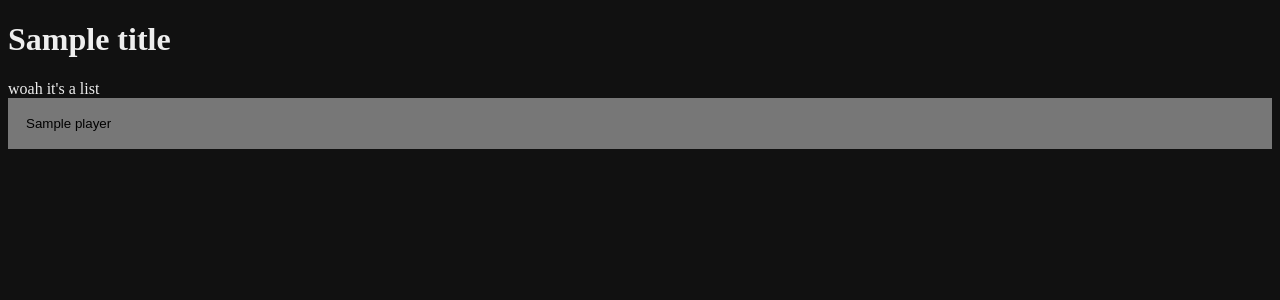
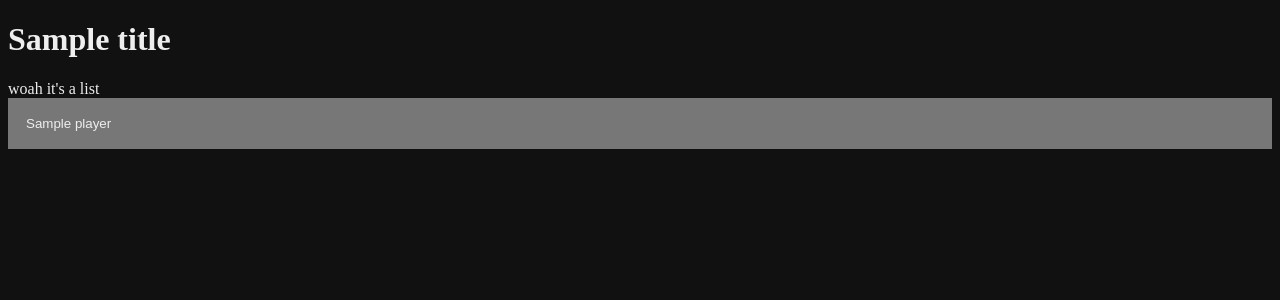
Before and after one commit to SayaDuck/MnSRank, a Python web app: template templates/index.html in a window 1280 px wide. Shown: the top 300 px of the page. Run offline with Jinja, Linux system fonts and the light colour scheme; the template is opened without the code that fills it: most values are stand-ins (such as "Sample title", 1, 10 or a date in 2020).

Commit message:
text color fixed

```diff
--- a/static/css/style.css
+++ b/static/css/style.css
@@ -27,4 +27,8 @@ body {
     max-height: 0;
     overflow: hidden;
     transition: max-height 0.2s ease-out;
-  }
+}
+
+button {
+    color: #eee;
+}
```
